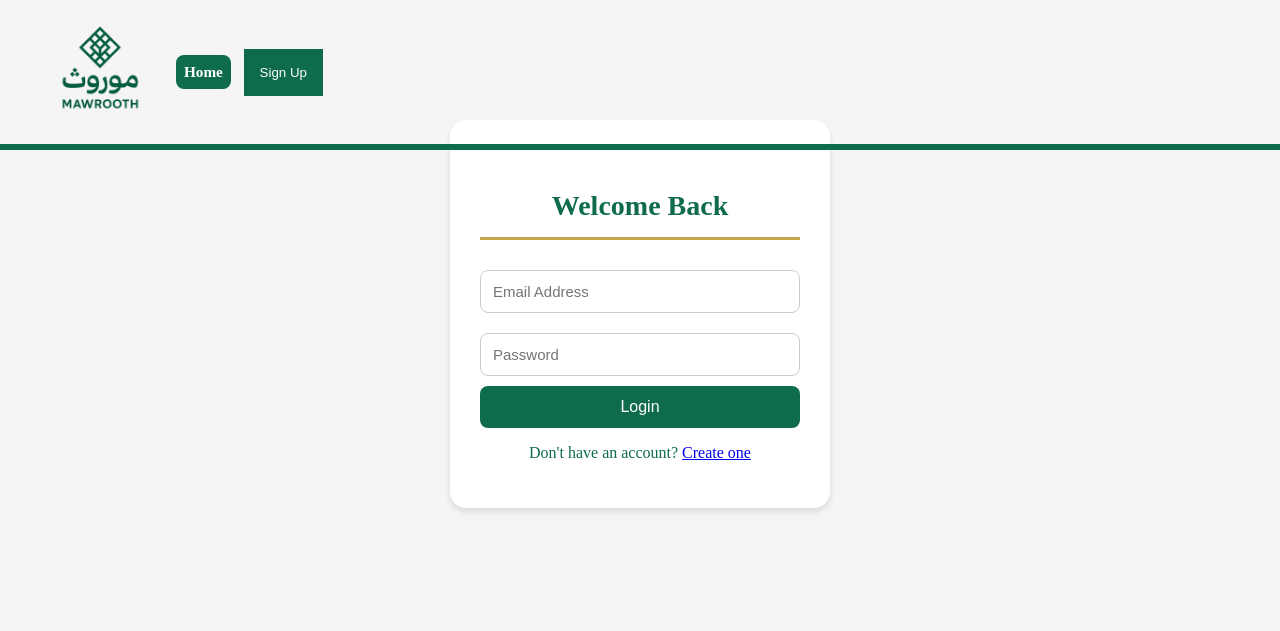
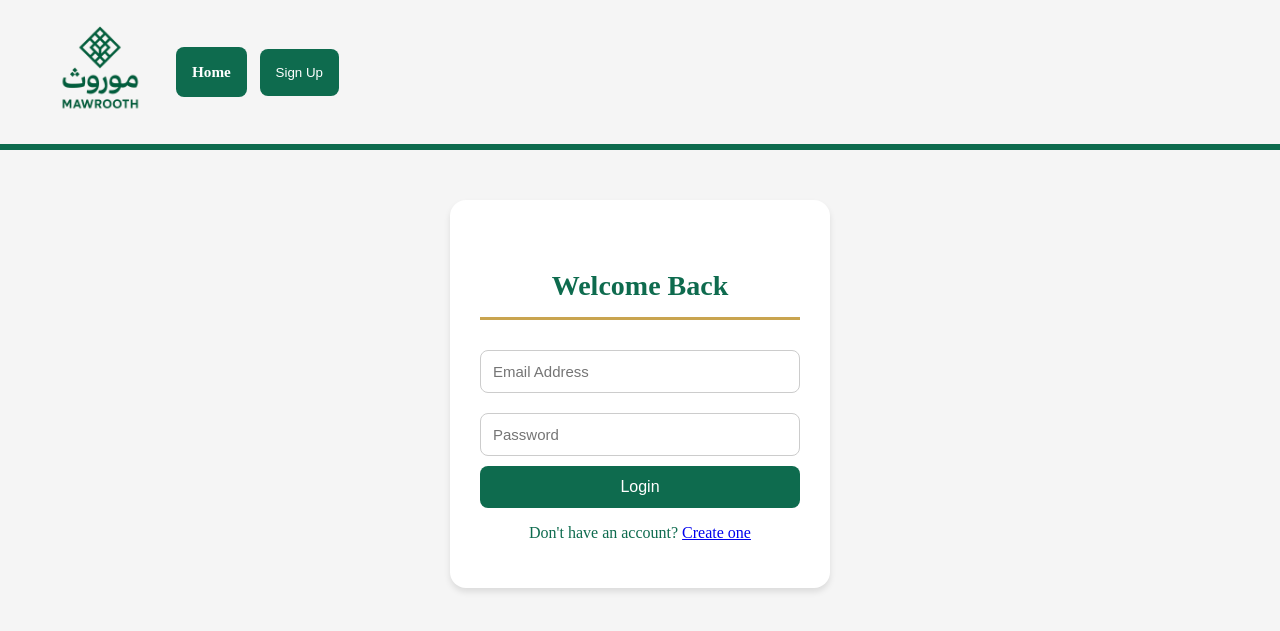
Before and after one commit to Ahmed26205/Saudi-Culture-WebSite-Project, a PHP site: page /login.html in a window 1280 px wide. Shown: the top 631 px of the page. Run offline with PHP 8.4, Linux system fonts and the light colour scheme; some libraries are stand-ins or nearby versions.

Commit message:
edit button

```diff
--- a/CSS/auth.css
+++ b/CSS/auth.css
@@ -1,7 +1,7 @@
 .auth-container {
     width: 380px;
     max-width: 95%;
-    margin: 120px auto;
+    margin: 200px auto;
     padding: 30px;
     background: white;
     border-radius: var(--border-radius-lg);
--- a/CSS/styles.css
+++ b/CSS/styles.css
@@ -146,6 +146,7 @@ h2 {
 .login-btn {
     padding: 1rem 1rem;
     background: var(--color-accent);
+    border-radius: var(--border-radius);
     color: white;
     border: none;
 }
@@ -162,6 +163,7 @@ h2 {
 .signup-btn {
     padding: 1rem 1rem;
     background: var(--color-accent);
+    border-radius: var(--border-radius);
     color: white;
     border: none;
 }
@@ -219,7 +221,7 @@ h2 {
     color: inherit;
     font-weight: 600;
     text-decoration: none;
-    padding: 0.5rem;
+    padding: 1rem 1rem;
     font-size: 0.95rem;
     border-radius: var(--border-radius);
     transition: all var(--transition-fast);
```
